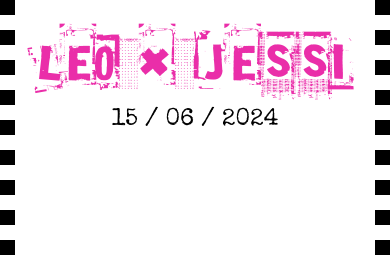
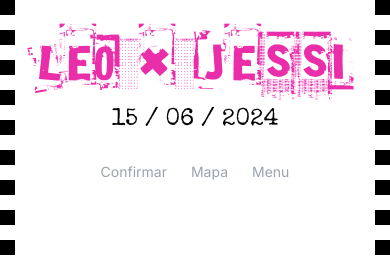
Before and after one commit to leonardoAlonso/wedding-website, a Next.js app in the folder leo-jess-weeding/: page / in a window 390 px wide. Shown: the top 257 px of the page. Built offline with nearby package versions, Linux system fonts and the light colour scheme.

Commit message:
fix: simple mobile nav bar

```diff
--- a/leo-jess-weeding/app/_ui/navbar/nav.module.css
+++ b/leo-jess-weeding/app/_ui/navbar/nav.module.css
@@ -3,7 +3,7 @@
 }
 
 .ul_container{
-    @apply hidden absolute top-1/2 left-1/2 transform -translate-y-1/2 -translate-x-1/2 lg:flex lg:mx-auto lg:flex lg:items-center lg:w-auto lg:space-x-6
+    @apply absolute top-1/2 left-1/2 transform -translate-y-1/2 -translate-x-1/2 flex mx-auto flex items-center w-auto space-x-6
 }
 
 .link{
```
